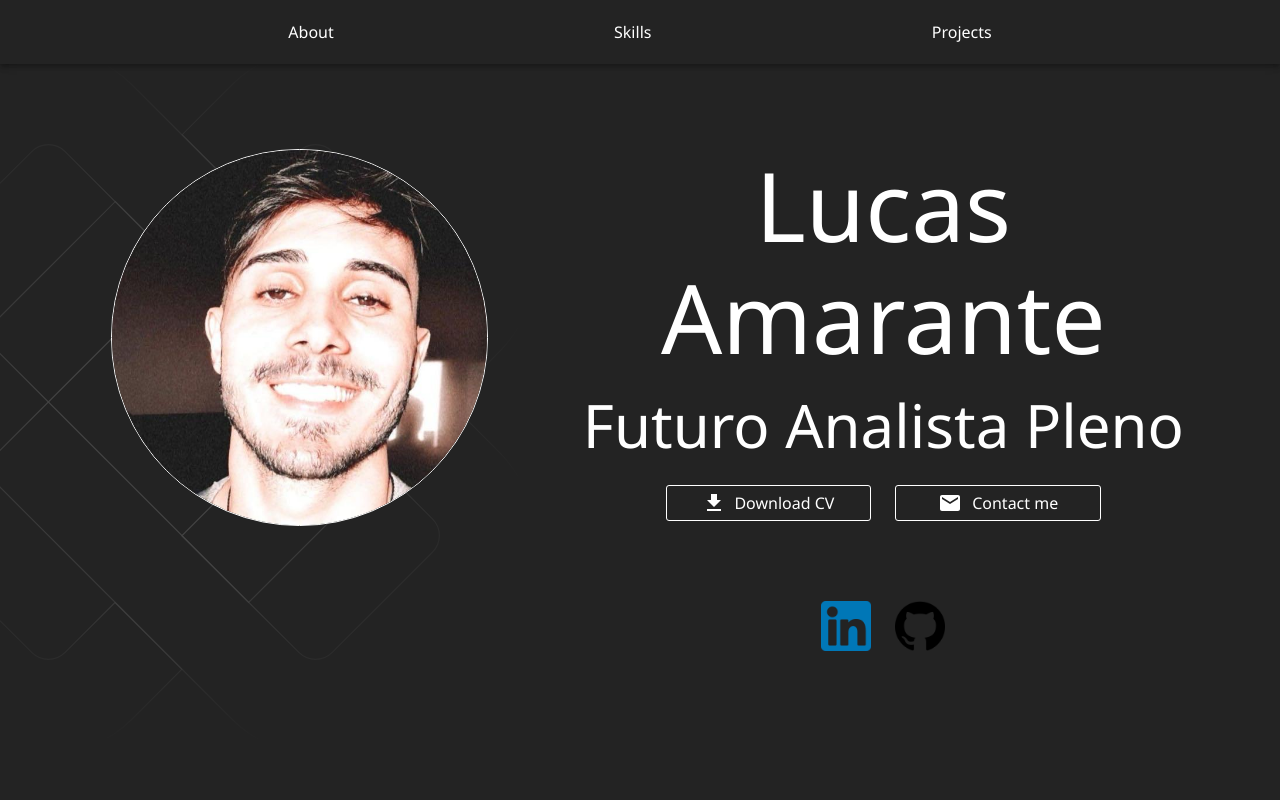
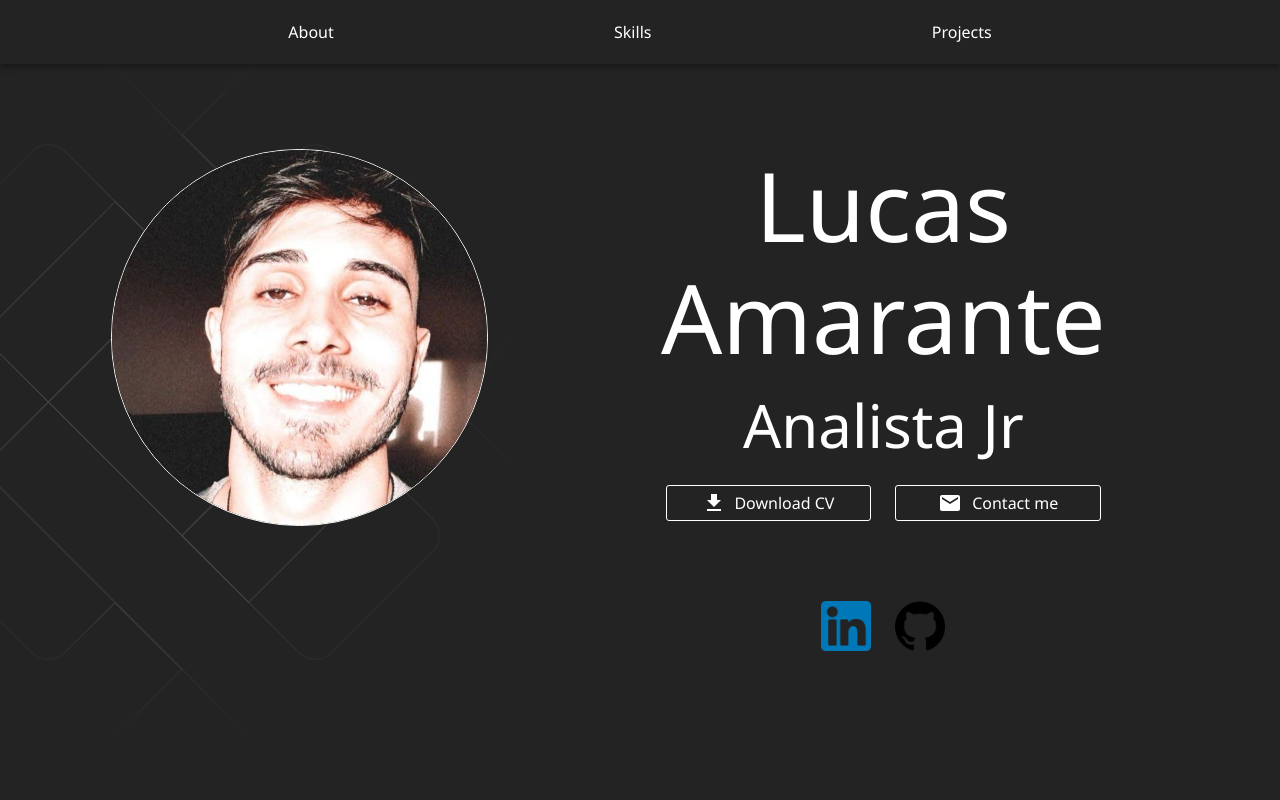
Before and after one commit to lucasgoncaloamarante/my-portfolio, a React (Vite) app: page / in a window 1280 px wide. Shown: the top 800 px of the page. Built offline with nearby package versions, Linux system fonts and the light colour scheme.

Commit message:
Update Hero.tsx
Alterando o cargo

```diff
--- a/src/pages/Home/Sections/Hero/Hero.tsx
+++ b/src/pages/Home/Sections/Hero/Hero.tsx
@@ -65,7 +65,7 @@ const Hero = () => {
                 </Grid>
                 <Grid item xs={12} md={7}>
                     <Typography color="primary.contrastText" variant="h1" textAlign="center" pb={2}>Lucas Amarante</Typography>
-                    <Typography color="primary.contrastText" variant="h2" textAlign="center">Futuro Analista Pleno</Typography>
+                    <Typography color="primary.contrastText" variant="h2" textAlign="center">Analista Jr</Typography>
 
                     <Grid container display="flex" justifyContent="center" spacing={3} pt={3}>
                         <Grid item xs={12} md={4} display="flex" justifyContent="center">
```
